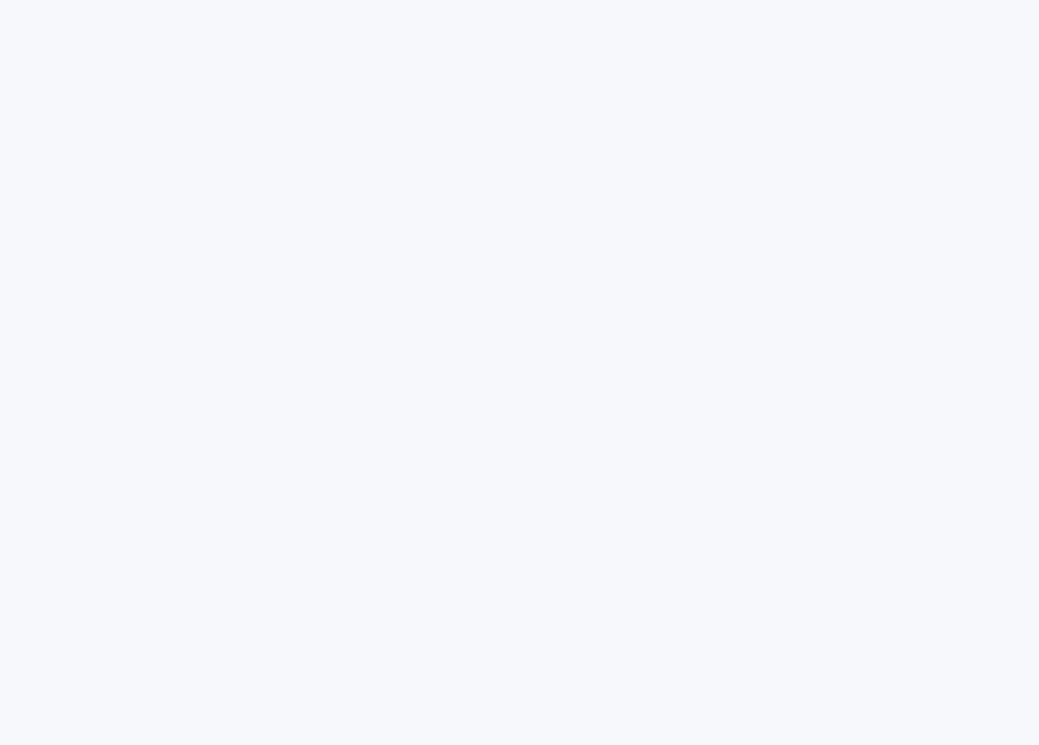
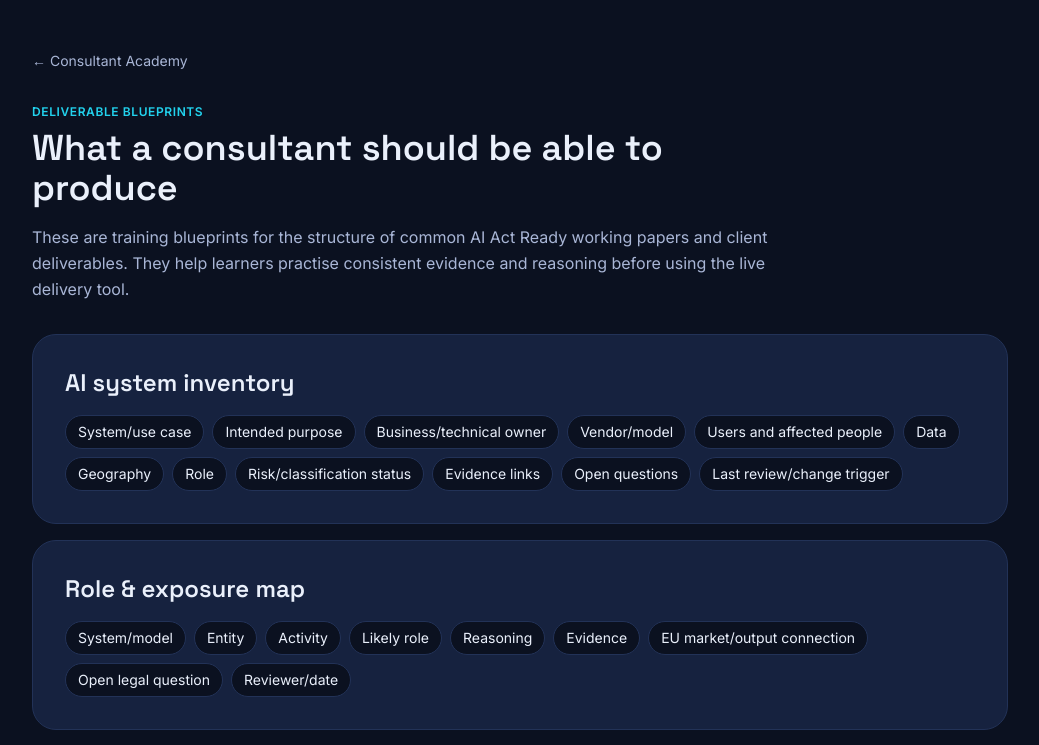
Before and after one commit to AiActReady/mockexam-app, a Next.js app: page /academy/templates in a window 1280 px wide. Before the commit this address had no page. Shown: the top 745 px of the page, without its empty margins (120-1159 px from the left). Built offline with nearby package versions, Linux system fonts and the light colour scheme.

Commit message:
Add consultant deliverable templates guide

```diff
--- /dev/null
+++ b/src/app/academy/templates/page.tsx
@@ -0,0 +1,79 @@
+import Link from "next/link";
+
+const TEMPLATES = [
+  {
+    title: "AI system inventory",
+    fields: ["System/use case", "Intended purpose", "Business/technical owner", "Vendor/model", "Users and affected people", "Data", "Geography", "Role", "Risk/classification status", "Evidence links", "Open questions", "Last review/change trigger"],
+  },
+  {
+    title: "Role & exposure map",
+    fields: ["System/model", "Entity", "Activity", "Likely role", "Reasoning", "Evidence", "EU market/output connection", "Open legal question", "Reviewer/date"],
+  },
+  {
+    title: "Classification memo",
+    fields: ["Facts", "Intended purpose", "Relevant actor", "Article 5 screen", "Article 6/Annex pathway", "Exception analysis if relevant", "Article 50 screen", "GPAI considerations", "Conclusion", "Evidence", "Assumptions", "Source/date", "Escalations"],
+  },
+  {
+    title: "Evidence register",
+    fields: ["Evidence ID", "Claim/control", "Artefact", "Source/owner", "Date/version", "Relevance", "Sufficiency", "Limitation", "Reviewer", "Status"],
+  },
+  {
+    title: "Gap register",
+    fields: ["Finding", "System/control", "Requirement/criterion", "Evidence reviewed", "Gap", "Consequence", "Priority", "Owner", "Target date", "Closure evidence", "Residual risk"],
+  },
+  {
+    title: "Assumptions & decisions log",
+    fields: ["Date", "Issue", "Known facts", "Assumption/decision", "Reason", "Consequence if wrong", "Evidence needed", "Owner", "Review date", "Final resolution"],
+  },
+  {
+    title: "Escalation brief",
+    fields: ["Question needing specialist input", "Why it matters", "Relevant system/use", "Known facts", "Evidence", "Current working assumption", "Decision required", "Specialist owner", "Due date", "Returned advice/action"],
+  },
+  {
+    title: "Remediation roadmap",
+    fields: ["Action", "Finding addressed", "Priority", "Owner", "Dependencies", "Start/target dates", "Definition of done", "Completion evidence", "Residual risk", "Status"],
+  },
+  {
+    title: "Executive readout",
+    fields: ["Scope and limitations", "Current AI estate", "Material exposures", "Priority findings", "Decisions required", "30/60/90-day actions", "Owners", "Key dependencies", "Outstanding escalations", "Next review"],
+  },
+  {
+    title: "AIMS evidence map",
+    fields: ["AIMS topic/requirement", "Risk/objective", "Control/process", "Owner", "Evidence", "Monitoring measure", "Internal audit result", "Management-review decision", "Improvement action"],
+  },
+];
+
+export default function TemplatesGuidePage() {
+  return (
+    <div className="mx-auto max-w-5xl px-6 py-12">
+      <Link href="/academy" className="text-sm text-[var(--color-text-muted)] hover:text-[var(--color-text)]">← Consultant Academy</Link>
+      <header className="mt-8 max-w-3xl">
+        <div className="text-xs font-semibold uppercase tracking-wider text-[var(--color-primary)]">DELIVERABLE BLUEPRINTS</div>
+        <h1 className="mt-2 font-display text-4xl font-semibold">What a consultant should be able to produce</h1>
+        <p className="mt-4 leading-relaxed text-[var(--color-text-muted)]">
+          These are training blueprints for the structure of common AI Act Ready working papers and client deliverables. They help learners practise consistent evidence and reasoning before using the live delivery tool.
+        </p>
+      </header>
+
+      <div className="mt-8 space-y-4">
+        {TEMPLATES.map((template) => (
+          <section key={template.title} className="rounded-3xl border border-[var(--color-border)] bg-[var(--color-surface-raised)] p-6 md:p-8">
+            <h2 className="font-display text-2xl font-semibold">{template.title}</h2>
+            <div className="mt-4 flex flex-wrap gap-2">
+              {template.fields.map((field) => (
+                <span key={field} className="rounded-full border border-[var(--color-border)] bg-[var(--color-bg)] px-3 py-1.5 text-sm">{field}</span>
+              ))}
+            </div>
+          </section>
+        ))}
+      </div>
+
+      <section className="mt-6 rounded-3xl border border-[var(--color-primary)]/40 bg-[var(--color-surface-raised)] p-6 md:p-8">
+        <h2 className="font-display text-2xl font-semibold">Quality rule</h2>
+        <p className="mt-3 text-sm leading-relaxed text-[var(--color-text-muted)]">
+          A template is not evidence and completing every field is not the objective. The learner should be able to explain why each material field matters, which source supports it, what remains uncertain and how the artefact connects to the wider evidence chain.
+        </p>
+      </section>
+    </div>
+  );
+}
```
